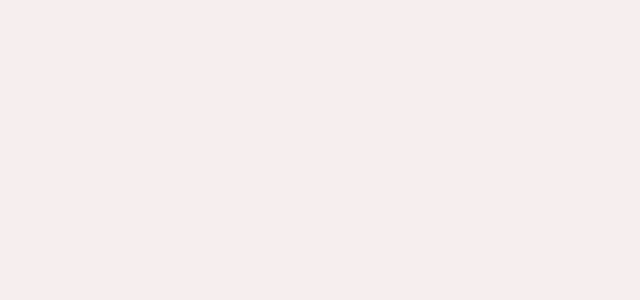
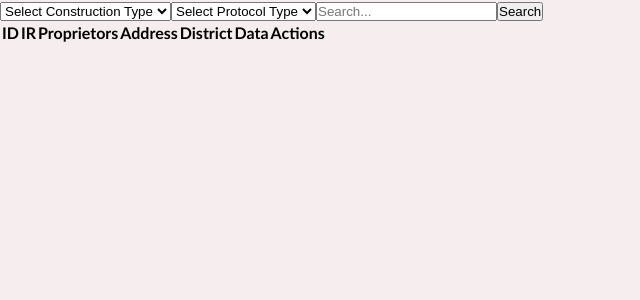
Before and after one commit to daniell0l/urbanismo-web, a React (Vite) app: page /Principal in a window 1280 px wide. Before the commit this address had no page. Shown: the top 300 px of the page, without its empty margins (0-640 px from the left). Built offline with nearby package versions, Linux system fonts and the light colour scheme; the HTML template or start-up script is replaced by a standard one.

Commit message:
criando rota da principal

```diff
--- a/src/routes/routes.tsx
+++ b/src/routes/routes.tsx
@@ -2,6 +2,7 @@ import { BrowserRouter as Router, Route, Routes } from 'react-router-dom';
 import { Home } from '../screens/home';
 import Login from '../screens/login'
 import Register from '../screens/register/index'
+import Principal from '../screens/principal/index'
 
 const AppRoutes: React.FC = () => {
   return (
@@ -10,6 +11,7 @@ const AppRoutes: React.FC = () => {
         <Route path="/" element={<Home />} />
         <Route path="/Login" element={<Login />} />
         <Route path="/Register" element={<Register />} />
+        <Route path="/Principal" element={<Principal />} />
       </Routes>
     </Router>
   );
```
Also changed, not shown: src/screens/principal/index.tsx (renamed from src/screens/principal/inde.tsx).
